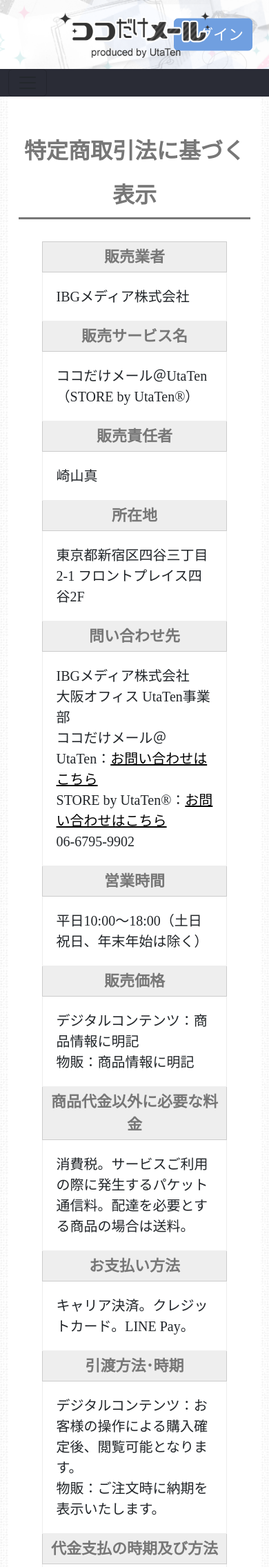
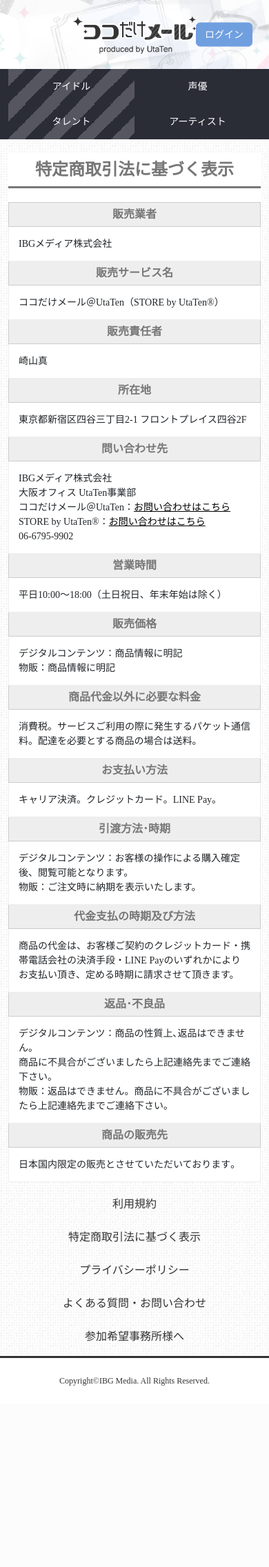
Before and after one commit to iputuagussetiawan/utaten, a PHP site: page /law.php in a window 390 px wide. Shown: the top 2272 px of the page at 69% size. After the commit the page ends 2009 px from the top, so only its background shows below. Run offline with PHP 8.4, Linux system fonts and the light colour scheme; some web fonts are replaced.

Commit message:
improve responsive

```diff
--- a/assets/css/pages/agreement.css
+++ b/assets/css/pages/agreement.css
@@ -63,18 +63,53 @@
   text-decoration: underline;
 }
 @media only screen and (max-width: 1399.98px) {
+  .agreement__title {
+    margin: 20px 0px;
+    font-size: 28px;
+  }
   .agreement__content {
-    width: 80%;
+    width: 100%;
     margin: 0 auto;
   }
   .agreement__content h3 {
-    margin: 42px 0px;
-    font-size: 22px;
+    margin: 32px 0px;
+    font-size: 20px;
   }
   .agreement__content p, .agreement__content li {
-    font-size: 16px;
+    font-size: 14px;
   }
   .agreement__content p {
     margin: 18px 0px;
+    font-size: 14px;
+  }
+  .agreement__tbl {
+    width: 100%;
+    margin: 0 auto;
+  }
+  .agreement__tbl th {
+    font-size: 18px;
+  }
+  .agreement__tbl td {
+    padding: 16px;
+    font-size: 16px;
   }
 }
+@media only screen and (max-width: 991.98px) {
+  .agreement__title {
+    font-size: 24px;
+  }
+  .agreement__inner {
+    padding: 0px;
+  }
+  .agreement__tbl {
+    width: 100%;
+    margin: 0 auto;
+  }
+  .agreement__tbl th {
+    font-size: 16px;
+  }
+  .agreement__tbl td {
+    padding: 14px;
+    font-size: 14px;
+  }
+}
--- a/partial/header-two.php
+++ b/partial/header-two.php
@@ -6,13 +6,9 @@
         </div>
         <a href="/login.php" class="btn btn-info navbar-top__btn">ログイン </a>
     </div>
-    <nav class="navbar-simple navbar navbar-expand-lg">
+    <nav class="navbar-simple navbar">
         <div class="container container navbar-simple__container">
-            <button class="navbar-toggler" type="button" data-bs-toggle="collapse" data-bs-target="#navbarSupportedContent" aria-controls="navbarSupportedContent" aria-expanded="false" aria-label="Toggle navigation">
-                <span class="navbar-toggler-icon"></span>
-            </button>
-            <div class="collapse navbar-collapse" id="navbarSupportedContent">
-                <ul class="navbar-nav mb-2 mb-lg-0">
+            <ul class="navbar-nav mb-lg-0">
                 <li class="nav-item">
                     <a class="nav-link active" aria-current="page" href="#">アイドル</a>
                 </li>
@@ -27,7 +23,5 @@
                 </li>
             </ul>
         </div>
-        </div>
-
     </nav>
 </header>
--- a/source/scss/components/_footer.scss
+++ b/source/scss/components/_footer.scss
@@ -321,4 +321,15 @@
             padding: 42px 0px;
         }
     }
+
+    @media only screen and (max-width: 991.98px) {
+        &__menu{
+            grid-template-columns: repeat(1,1fr);
+            gap: 24px;
+        }
+        &__copyright{
+            font-size: 12px;
+            padding: 24px 0px;
+        }
+    }
 }
--- a/source/scss/components/_header.scss
+++ b/source/scss/components/_header.scss
@@ -144,6 +144,23 @@
             border: 1px solid #709FE0;
         }
     }
+
+    @media only screen and (max-width: 991.98px) {
+        &__logo{
+            max-width: 180px;
+            height: auto;
+        }
+        &__btn{
+            right: 24px;
+            font-size: 16px;
+        }
+    }
+
+    @media only screen and (max-width: 767.98px) {
+        &__btn{
+            font-size: 14px;
+        }
+    }
 }
 
 .navbar-simple{
@@ -176,4 +193,15 @@
             }
         }
     }
+
+    @media only screen and (max-width: 991.98px) {
+        .navbar-nav{
+            grid-template-columns: repeat(2,1fr);
+            .nav-item{
+                .nav-link{
+                    font-size: 14px;
+                }
+            }
+        }
+    }
 }
--- a/source/scss/components/cards/_card-form.scss
+++ b/source/scss/components/cards/_card-form.scss
@@ -54,4 +54,13 @@
             border: 1px solid #545454;
         }
     }
+
+    @media only screen and (max-width: 1399.98px) {
+        &__btn {
+            padding: 10px 0px;
+        }
+        &__btn-register {
+            padding: 10px 0px;
+        }
+    }
 }
--- a/source/scss/components/cards/_card-info.scss
+++ b/source/scss/components/cards/_card-info.scss
@@ -34,4 +34,13 @@
         padding-left: 8px;
         border-left: 6px solid orange;
     }
+
+    @media only screen and (max-width: 1399.98px) {
+        &__content{
+            font-size: 14px;
+        }
+        &__title{
+            font-size: 16px;
+        }
+    }
 }
--- a/source/scss/components/ui/_accordion.scss
+++ b/source/scss/components/ui/_accordion.scss
@@ -42,4 +42,15 @@
             }
         }
     }
+
+    @media only screen and (max-width: 1399.98px) {
+        .accordion-header{
+            .accordion-button{
+                font-size: 14px;
+            }
+        }
+        .accordion-body{
+            font-size: 14px;
+        }
+    }
 }
--- a/source/scss/pages/agreement.scss
+++ b/source/scss/pages/agreement.scss
@@ -74,21 +74,61 @@
     }
 
     @media only screen and (max-width: 1399.98px) {
+        &__title{
+            margin: 20px 0px;
+            font-size: 28px;
+        }
         &__content{
-            width: 80%;
+            width: 100%;
             margin: 0 auto;
 
             h3{
-                margin: 42px 0px;
-                font-size: 22px;
+                margin: 32px 0px;
+                font-size: 20px;
             }
 
             p, li{
-                font-size: 16px;
+                font-size: 14px;
             }
             p{
                 margin: 18px 0px;
+                font-size: 14px;
             }
+        }
+        &__tbl{
+            width: 100%;
+            margin: 0 auto;
+
+            th{
+                font-size: 18px;
+            }
+            td{
+                padding: 16px;
+                font-size: 16px;
+            }
+
+        }
+    }
+
+    @media only screen and (max-width: 991.98px) {
+        &__title{
+            font-size: 24px;
+        }
+        &__inner{
+            padding: 0px;
+        }
+        &__tbl{
+            width: 100%;
+            margin: 0 auto;
+
+            th{
+                font-size: 16px;
+            }
+            td{
+                padding: 14px;
+                font-size: 14px;
+            }
+
         }
     }
 }
```
Also changed, not shown: assets/css/pages/inquiry.css (+33 -0 lines), assets/css/pages/login.css (+15 -0 lines), assets/css/pages/member-registration.css (+12 -0 lines), source/scss/pages/inquiry.scss (+11 -0 lines), source/scss/pages/login.scss (+16 -0 lines), source/scss/pages/member-registration.scss (+13 -0 lines), assets/css/layout.css. Lines whose indentation alone changed are shown as unchanged.
